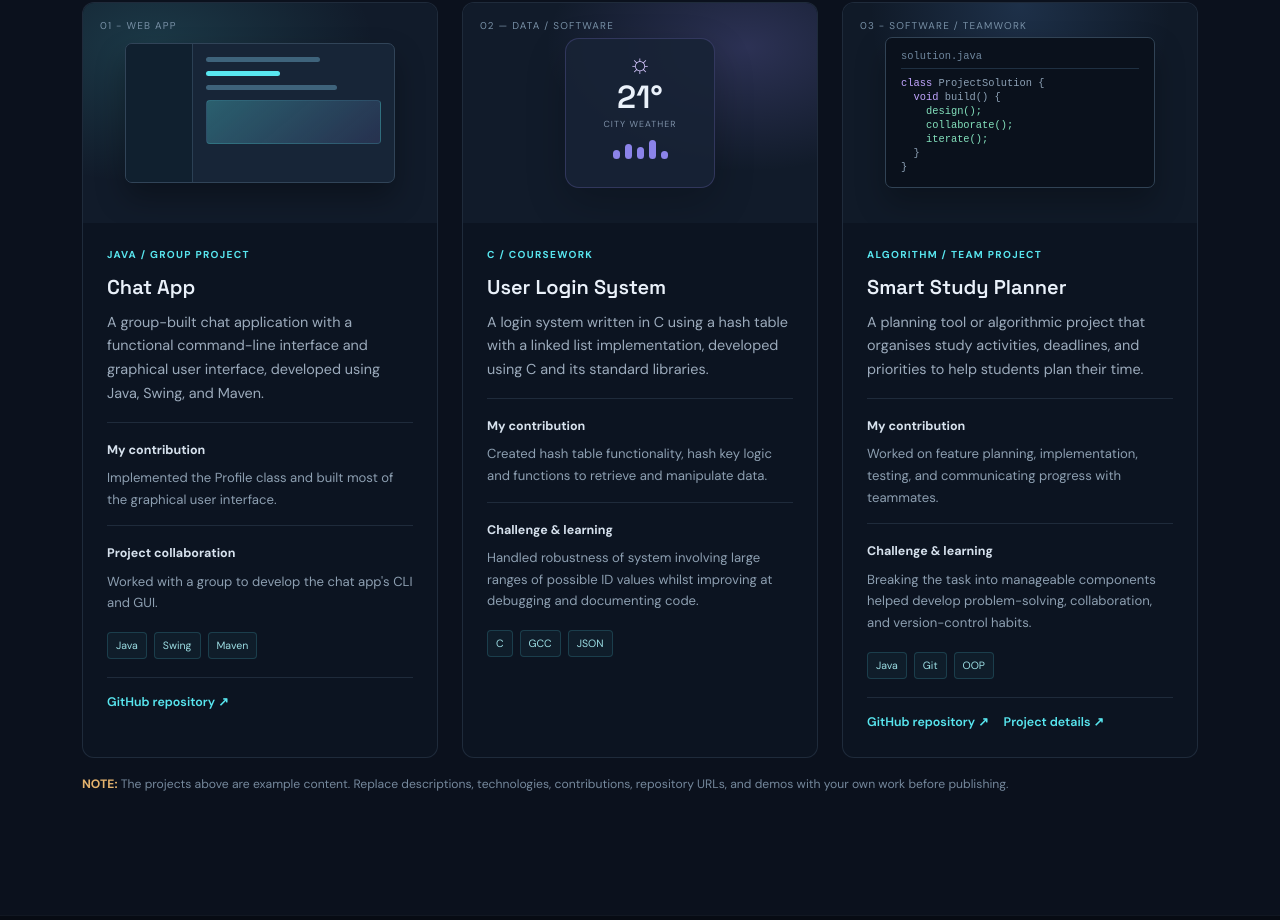
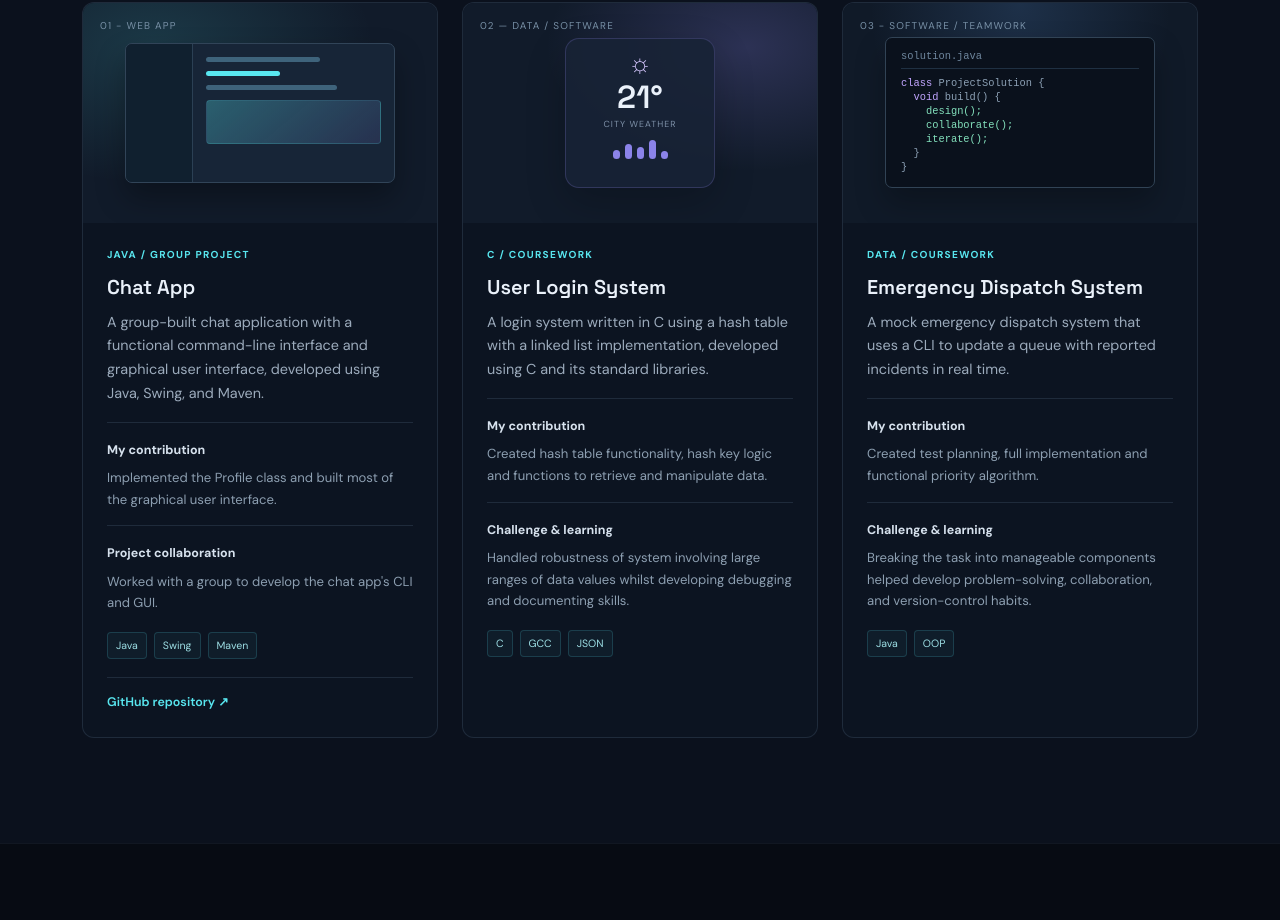
Before and after one commit to Monoculous/monoculous.github.io, a plain HTML site: page index.html in a window 1280 px wide. Shown: the part 1820-2740 px from the top of the page. Drawn offline with nearby package versions, Linux system fonts and the light colour scheme.

Commit message:
added project 3 + project 2 edits

```diff
--- a/index.html
+++ b/index.html
@@ -129,7 +129,7 @@
                 <h3>User Login System</h3>
                 <p>A login system written in C using a hash table with a linked list implementation, developed using C and its standard libraries.</p>
                 <div class="project-details"><strong>My contribution</strong><p>Created hash table functionality, hash key logic and functions to retrieve and manipulate data.</p></div>
-                <div class="project-details"><strong>Challenge & learning</strong><p>Handled robustness of system involving large ranges of possible ID values whilst improving at debugging and documenting code.</p></div>
+                <div class="project-details"><strong>Challenge & learning</strong><p>Handled robustness of system involving large ranges of data values whilst developing debugging and documenting skills.</p></div>
                 <div class="tech-tags"><span>C</span><span>GCC</span><span>JSON</span></div>
               </div>
             </article>
@@ -138,18 +138,16 @@
             <article class="project-card h-100">
               <div class="project-visual visual-three"><div class="visual-label">03 - SOFTWARE / TEAMWORK</div><div class="code-window"><div class="code-window-head">solution.java</div><p><b>class</b> ProjectSolution {</p><p>&nbsp; <b>void</b> build() {</p><p>&nbsp; &nbsp; <em>design();</em></p><p>&nbsp; &nbsp; <em>collaborate();</em></p><p>&nbsp; &nbsp; <em>iterate();</em></p><p>&nbsp; }</p><p>}</p></div></div>
               <div class="project-body">
-                <div class="project-type">ALGORITHM / TEAM PROJECT</div>
-                <h3>Smart Study Planner</h3>
-                <p>A planning tool or algorithmic project that organises study activities, deadlines, and priorities to help students plan their time.</p>
-                <div class="project-details"><strong>My contribution</strong><p>Worked on feature planning, implementation, testing, and communicating progress with teammates.</p></div>
+                <div class="project-type">DATA / COURSEWORK</div>
+                <h3>Emergency Dispatch System</h3>
+                <p>A mock emergency dispatch system that uses a CLI to update a queue with reported incidents in real time.</p>
+                <div class="project-details"><strong>My contribution</strong><p>Created test planning, full implementation and functional priority algorithm.</p></div>
                 <div class="project-details"><strong>Challenge & learning</strong><p>Breaking the task into manageable components helped develop problem-solving, collaboration, and version-control habits.</p></div>
-                <div class="tech-tags"><span>Java</span><span>Git</span><span>OOP</span></div>
-                <div class="project-links"><a href="https://github.com/yourusername/project-three" target="_blank" rel="noopener noreferrer">GitHub repository ↗</a><a href="#" target="_blank" rel="noopener noreferrer">Project details ↗</a></div>
+                <div class="tech-tags"><span>Java</span><span>OOP</span></div>
               </div>
             </article>
           </div>
         </div>
-        <p class="placeholder-note mt-3"><span>NOTE:</span> The projects above are example content. Replace descriptions, technologies, contributions, repository URLs, and demos with your own work before publishing.</p>
       </div>
     </section>
 
@@ -157,7 +155,7 @@
       <div class="container">
         <div class="section-heading"><p class="eyebrow">03 / TOOLKIT</p><h2>Skills I bring to the table.</h2><p class="section-side-copy mt-3">Growing my toolkit through coursework, independent projects, and hands-on experimentation.</p></div>
         <div class="row g-4">
-          <div class="col-md-6 col-lg-3"><div class="skill-card"><div class="skill-icon">&lt;/&gt;</div><h3>Languages</h3><ul><li>Python</li><li>Java</li><li>JavaScript</li><li>HTML & CSS</li><li>SQL (edit to match)</li></ul></div></div>
+          <div class="col-md-6 col-lg-3"><div class="skill-card"><div class="skill-icon">&lt;/&gt;</div><h3>Languages</h3><ul><li>Python</li><li>Java</li><li>C</li><li>C++</li></li><li>HTML & CSS</li><li>SQL</li></ul></div></div>
           <div class="col-md-6 col-lg-3"><div class="skill-card"><div class="skill-icon">▦</div><h3>Frameworks</h3><ul><li>Bootstrap</li><li>Node.js (if applicable)</li><li>React (if applicable)</li><li>REST APIs</li><li>Responsive design</li></ul></div></div>
           <div class="col-md-6 col-lg-3"><div class="skill-card"><div class="skill-icon">⌘</div><h3>Tools & Workflow</h3><ul><li>Git & GitHub</li><li>VS Code</li><li>Linux / command line</li><li>Debugging</li><li>Testing fundamentals</li></ul></div></div>
           <div class="col-md-6 col-lg-3"><div class="skill-card"><div class="skill-icon">◈</div><h3>Core Concepts</h3><ul><li>Data structures</li><li>Algorithms</li><li>OOP</li><li>Database basics</li><li>Problem decomposition</li></ul></div></div>
```
